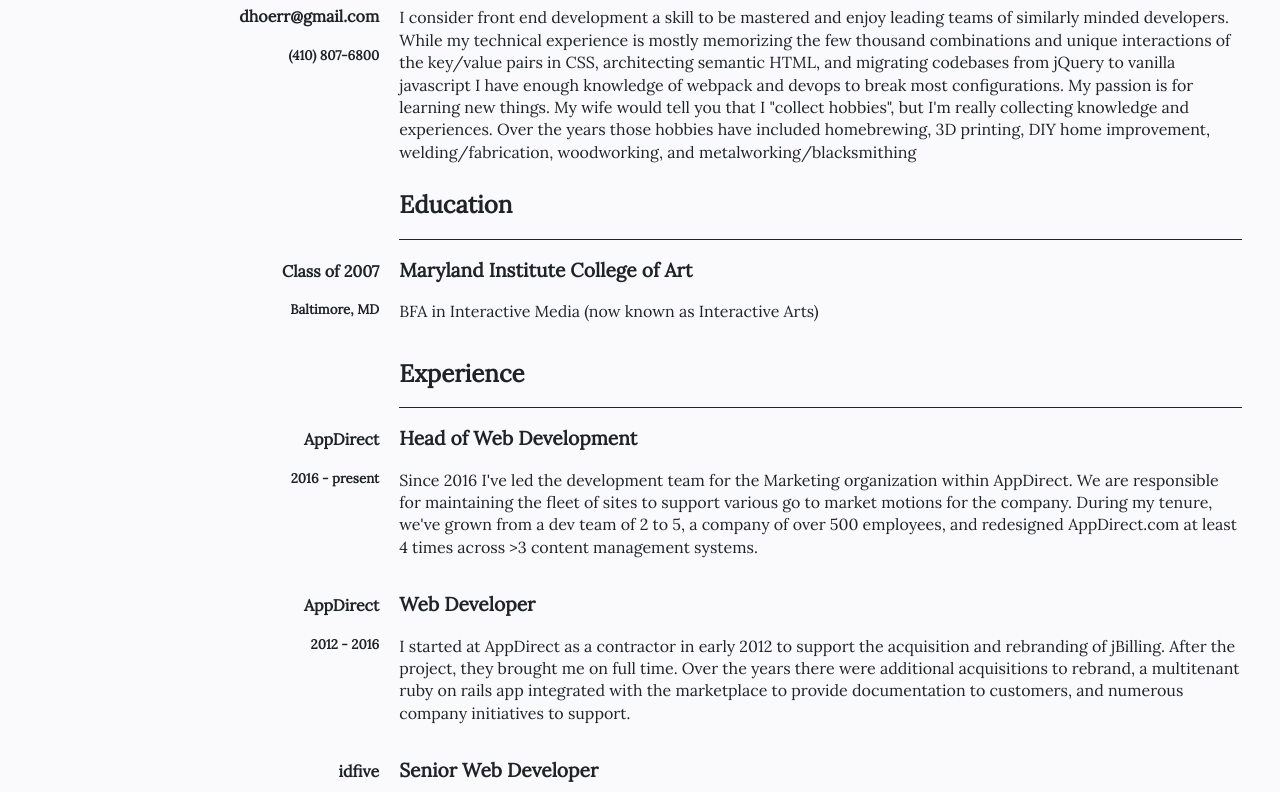
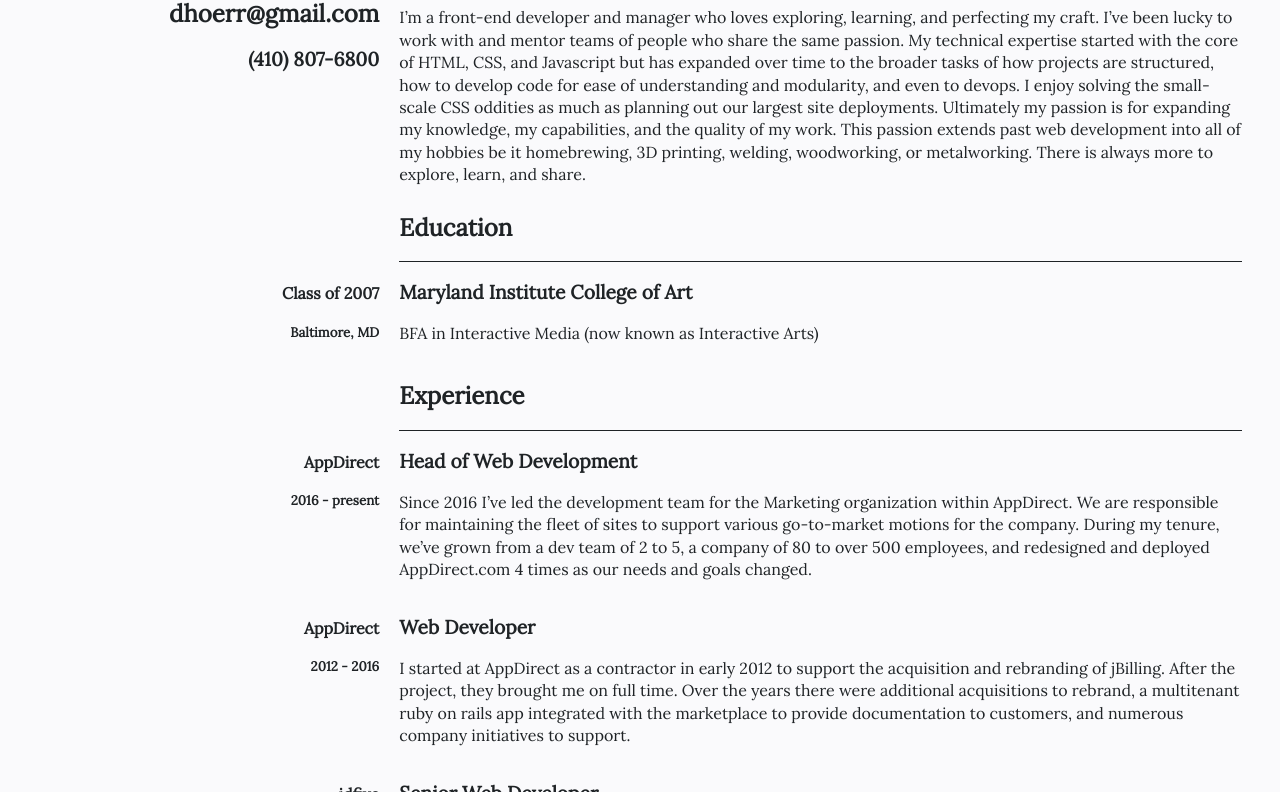
Before and after one commit to autumn-hoerr/autumnhoerr.com, a Gatsby site: page /resume in a window 1280 px wide. Shown: the part 261-1053 px from the top of the page. Built offline with nearby package versions, Linux system fonts and the light colour scheme; Gatsby itself is replaced by a stand-in of ours.

Commit message:
finalizing resume

```diff
--- a/data/resume/Resume.json
+++ b/data/resume/Resume.json
@@ -10,13 +10,13 @@
         "class" : "2007",
         "degree" : "BFA in Interactive Media (now known as Interactive Arts)"
     },
-    "description" : "I consider front end development a skill to be mastered and enjoy leading teams of similarly minded developers. While my technical experience is mostly memorizing the few thousand combinations and unique interactions of the key/value pairs in CSS, architecting semantic HTML, and migrating codebases from jQuery to vanilla javascript I have enough knowledge of webpack and devops to break most configurations. My passion is for learning new things. My wife would tell you that I \"collect hobbies\", but I'm really collecting knowledge and experiences. Over the years those hobbies have included homebrewing, 3D printing, DIY home improvement, welding/fabrication, woodworking, and metalworking/blacksmithing",
+    "description" : "I’m a front-end developer and manager who loves exploring, learning, and perfecting my craft. I’ve been lucky to work with and mentor teams of people who share the same passion. My technical expertise started with the core of HTML, CSS, and Javascript but has expanded over time to the broader tasks of how projects are structured, how to develop code for ease of understanding and modularity, and even to devops. I enjoy solving the small-scale CSS oddities as much as planning out our largest site deployments. Ultimately my passion is for expanding my knowledge, my capabilities, and the quality of my work. This passion extends past web development into all of my hobbies be it homebrewing, 3D printing, welding, woodworking, or metalworking. There is always more to explore, learn, and share.",
     "jobs" : [
         {
             "company" : "AppDirect",
             "title" : "Head of Web Development",
             "years" : "2016 - present",
-            "description" : "Since 2016 I've led the development team for the Marketing organization within AppDirect. We are responsible for maintaining the fleet of sites to support various go to market motions for the company. During my tenure, we've grown from a dev team of 2 to 5, a company of over 500 employees, and redesigned AppDirect.com at least 4 times across >3 content management systems.",
+            "description" : "Since 2016 I’ve led the development team for the Marketing organization within AppDirect. We are responsible for maintaining the fleet of sites to support various go-to-market motions for the company. During my tenure, we’ve grown from a dev team of 2 to 5, a company of 80 to over 500 employees, and redesigned and deployed AppDirect.com 4 times as our needs and goals changed.",
             "projects" : [
                 {
                     "title" : "AppDirect.com",
--- a/src/components/footer/index.jsx
+++ b/src/components/footer/index.jsx
@@ -18,7 +18,7 @@ const Copy = styled.span`
 const Footer = () => (
     <Container>
         <StyledFooter>
-                <Navigation />
+                <Navigation label="Footer Navigation" />
                 <Copy>&copy;Dan Hoerr, { new Date().getFullYear() }</Copy>
         </StyledFooter>
     </Container>
--- a/src/components/header/index.jsx
+++ b/src/components/header/index.jsx
@@ -16,7 +16,7 @@ const StyledHeader = styled.div`
 const Header = () => (
     <Container>
         <StyledHeader>
-            <Navigation siteTitle />
+            <Navigation siteTitle label="Main Navigation" />
             <SocialLinks />
         </StyledHeader>
     </Container>
--- a/src/molecules/navigation/index.jsx
+++ b/src/molecules/navigation/index.jsx
@@ -33,12 +33,10 @@ const Navigation = (props) => {
     }
 
     return(
-        <nav ariaLabel="Main navigation">
+        <nav aria-label={props.label}>
             <StyledNav>
                 <li>{homelink}</li>
-                {
-                    // <li><StyledLink to="/resume" activeClassName="is-active">Resume</StyledLink></li>
-                }
+                <li><StyledLink to="/resume" activeClassName="is-active">Resume</StyledLink></li>
             </StyledNav>
 
         </nav>
--- a/src/pages/resume.jsx
+++ b/src/pages/resume.jsx
@@ -22,6 +22,7 @@ const ResumeMeta = styled.div`
         min-width: 30%;
         padding-right: 20px;
         position: relative;
+        order: 1;
         top: ${props => props.pushdown ? '45px' : '0px'}
     }
 `;
@@ -30,7 +31,8 @@ const ResumeDesc = styled.div`
     border-bottom: ${props => props.bordered ? '1px solid' + props.theme.colors.black : 'none' };
     @media(min-width: ${props => props.theme.devices.tablet} ){
         flex-basis: 70%;
-        min-width: 70%
+        min-width: 70%;
+        order: 2;
     }
 `;
 
@@ -43,14 +45,14 @@ const Resume = (props) => {
             </Helmet>
             <Container>
                 <ResumeRow>
-                    <ResumeMeta pushdown>
-                        <h4>{res.email}</h4>
-                        <h5>{res.phone}</h5>
-                    </ResumeMeta>
                     <ResumeDesc>
                         <h1>Dan Hoerr</h1>
                         <SmooshedP>{res.description}</SmooshedP>
                     </ResumeDesc>
+                    <ResumeMeta pushdown>
+                        <h2>{res.email}</h2>
+                        <h3>{res.phone}</h3>
+                    </ResumeMeta>
                 </ResumeRow>
                 <ResumeRow>
                     <ResumeDesc bordered>
@@ -58,14 +60,15 @@ const Resume = (props) => {
                     </ResumeDesc>
                 </ResumeRow>
                 <ResumeRow>
+
+                    <ResumeDesc>
+                        <h3>{res.education.college}</h3>
+                        <p>{res.education.degree}</p>
+                    </ResumeDesc>
                     <ResumeMeta>
                         <h4>Class of {res.education.class}</h4>
                         <h5>{res.education.location}</h5>
                     </ResumeMeta>
-                    <ResumeDesc>
-                        <h3>{res.education.college}</h3>
-                        <p>{res.education.degree}</p>
-                    </ResumeDesc>
                 </ResumeRow>
                 <ResumeRow>
                     <ResumeDesc bordered>
@@ -75,14 +78,14 @@ const Resume = (props) => {
                 { res.jobs.map( (job, i) => (
                     <>
                         <ResumeRow key={i}>
+                            <ResumeDesc>
+                                <h3>{job.title}</h3>
+                                <p>{job.description}</p>
+                            </ResumeDesc>
                             <ResumeMeta>
                                 <h4>{job.company}</h4>
                                 <h5>{job.years}</h5>
                             </ResumeMeta>
-                            <ResumeDesc>
-                                <h3>{job.title}</h3>
-                                <p>{job.description}</p>
-                            </ResumeDesc>
                         </ResumeRow>
                     </>
                 ))}
```
Also changed, not shown: 1 other file.
